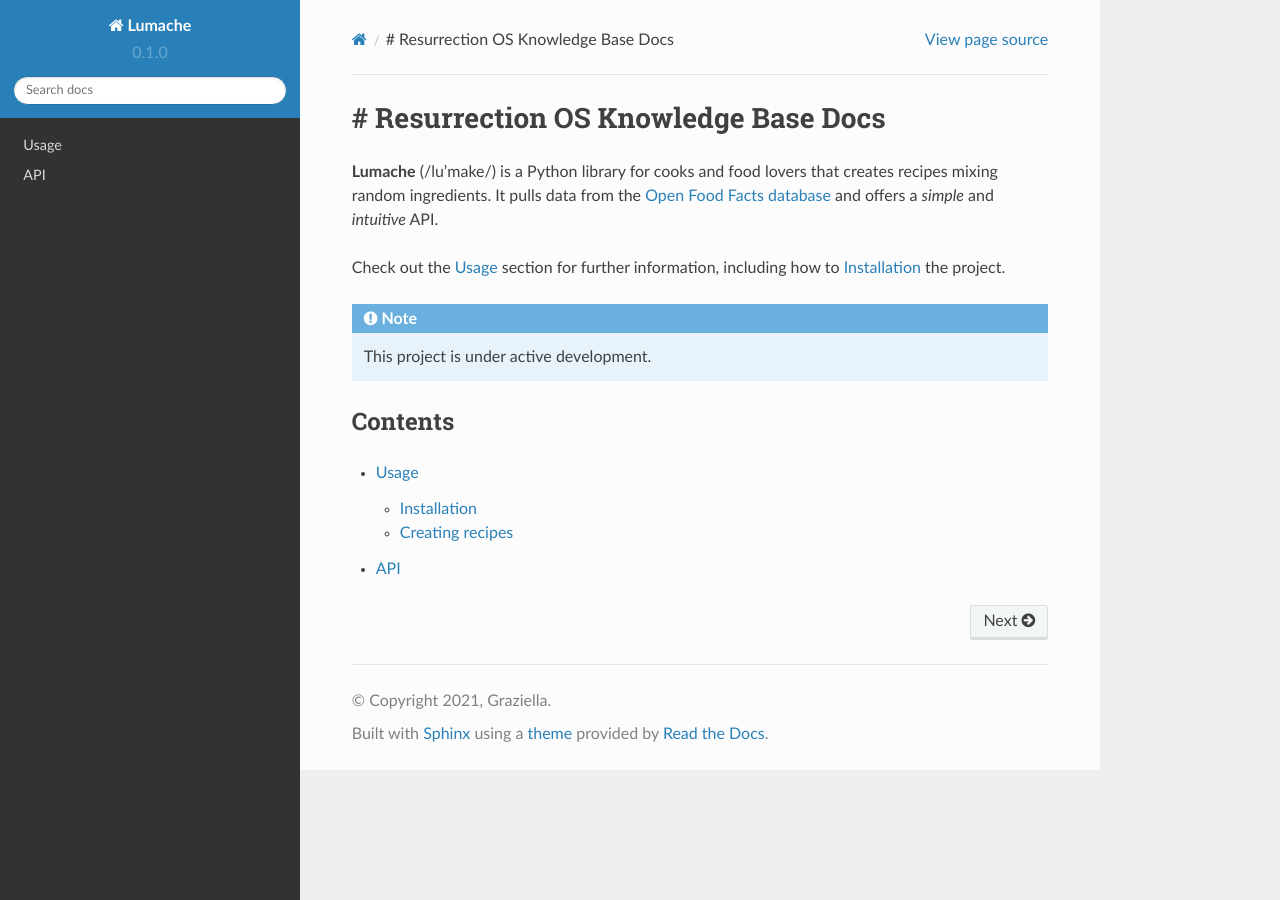
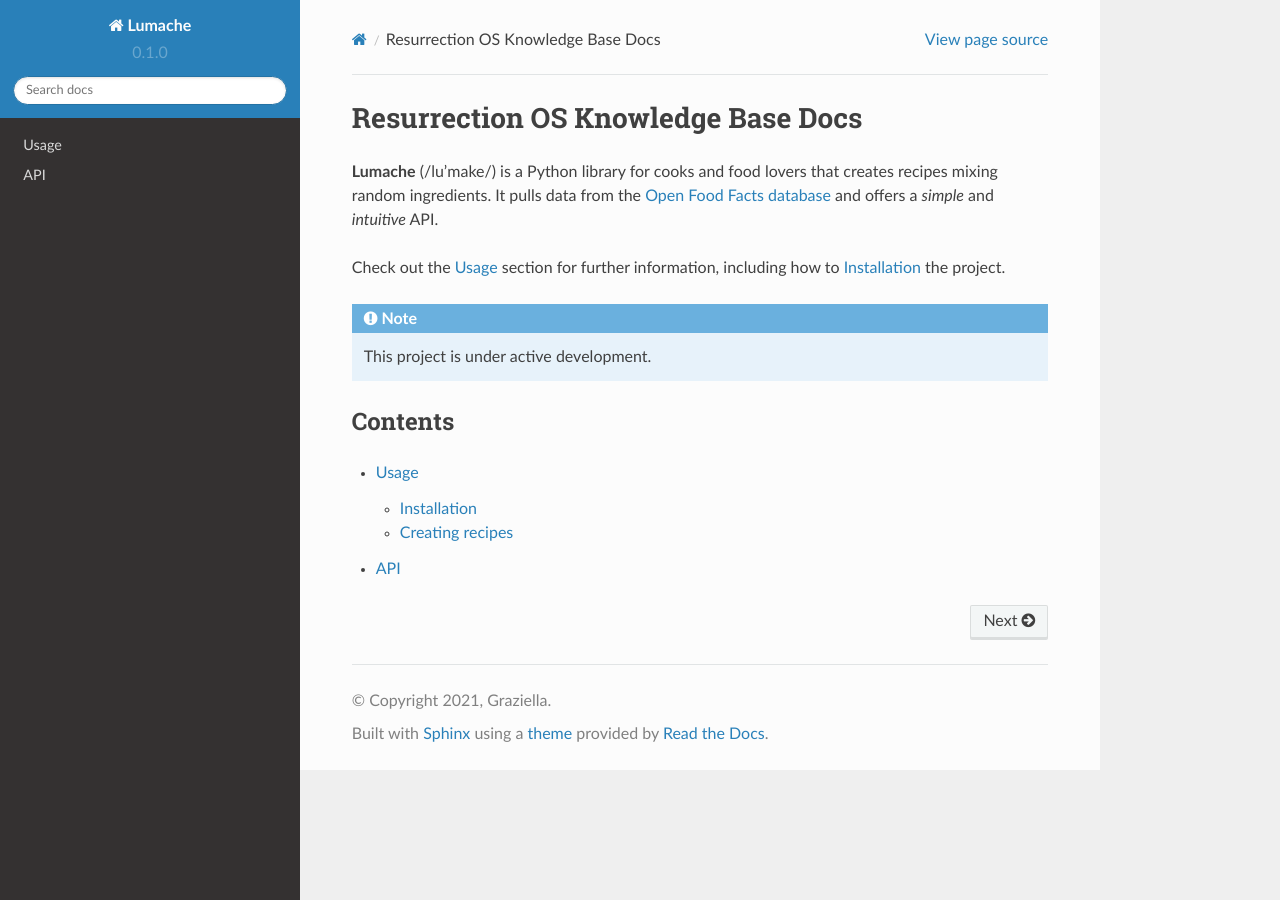
Before and after one commit to ps77-2023-ofc/docs-resurrectionos, a Sphinx documentation site: the page built from docs/source/index.rst, in a window 1280 px wide. Built offline with Sphinx 7.4.7 and the Read the Docs theme 2.0.0, drawn with Linux system fonts in a browser that asks for light colours.

```diff
--- a/docs/source/index.rst
+++ b/docs/source/index.rst
@@ -1,4 +1,4 @@
-# Resurrection OS Knowledge Base Docs
+Resurrection OS Knowledge Base Docs
 =======================================
 
 **Lumache** (/lu'make/) is a Python library for cooks and food lovers
```
